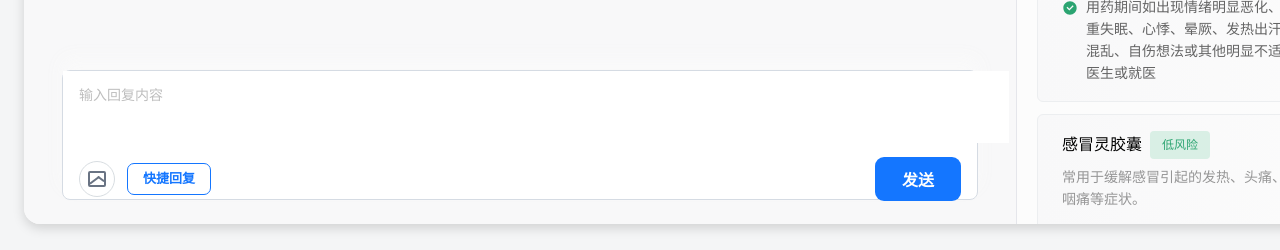
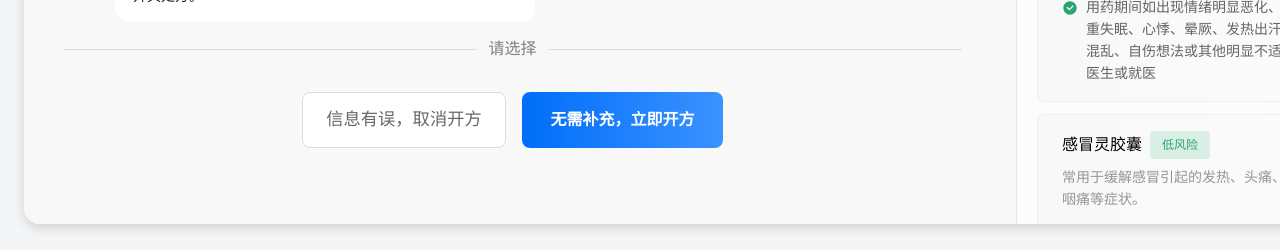
Before and after one commit to Zengweihaooo/JiaHong_Yaoshi, a Vue app: page /text-consult in a window 1280 px wide. Shown: the part 643-893 px from the top of the page. Built offline with nearby package versions, Linux system fonts and the light colour scheme.

Commit message:
优化开方选择时聊天框显示状态

```diff
--- a/src/views/TextConsultView.vue
+++ b/src/views/TextConsultView.vue
@@ -130,7 +130,8 @@
               </button>
             </div>
 
-            <footer class="tc-reply">
+            <!-- 医生要求二选一时隐藏自由输入，完成选择后恢复聊天输入框。 -->
+            <footer v-if="!showDoctorFollowUp || prescriptionReady || consultCancelled" class="tc-reply">
               <textarea placeholder="输入回复内容"></textarea>
               <div class="tc-reply__actions">
                 <button class="tc-image-action" type="button" aria-label="上传图片"></button>
@@ -496,7 +497,7 @@ onBeforeUnmount(() => {
 }
 
 .tc-chat--decision {
-  grid-template-rows: minmax(0, 1fr) 176px;
+  grid-template-rows: minmax(0, 1fr);
 }
 
 .tc-chat--ready {
```
